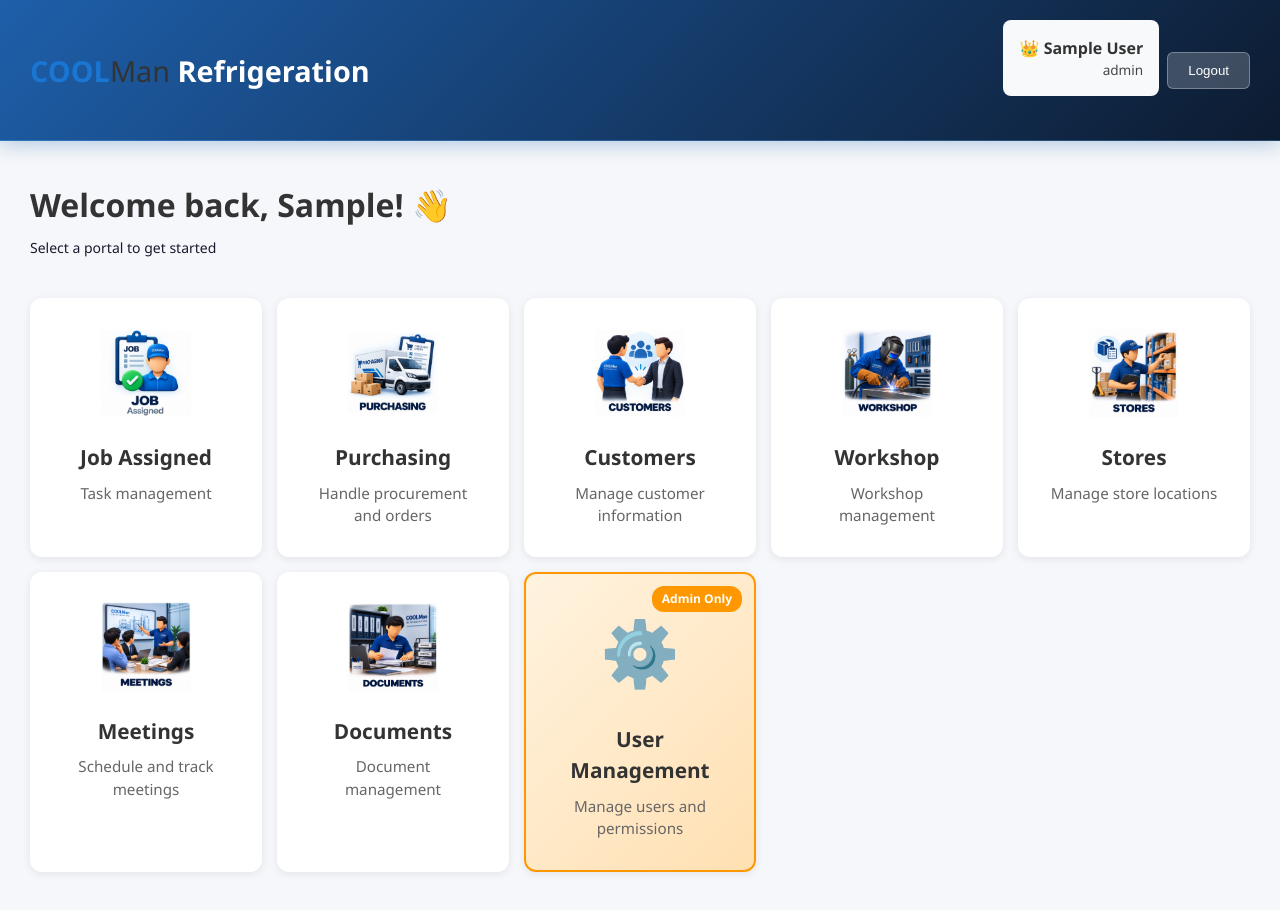
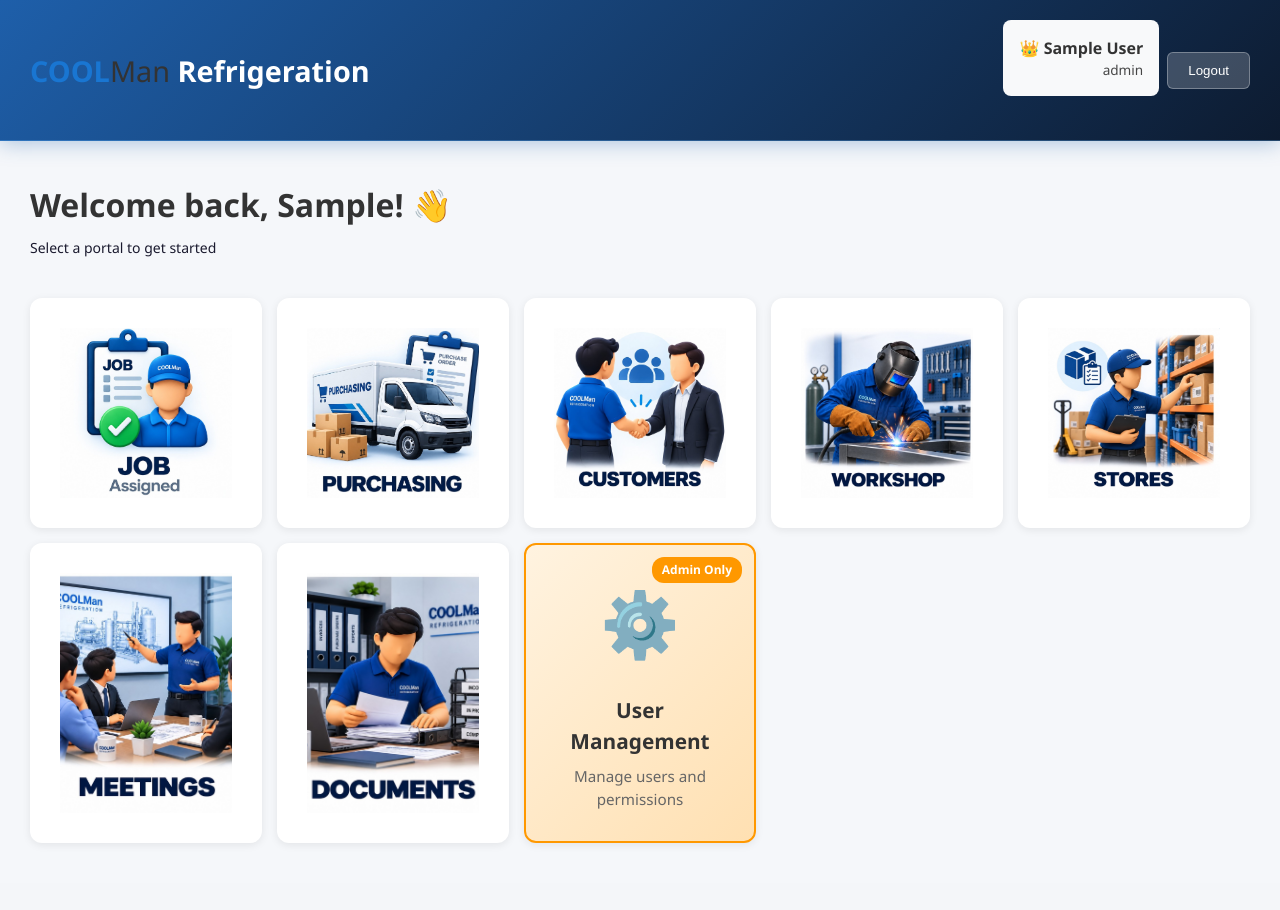
Before and after one commit to shanilkamfernando/CoolmanWorkshop, a React (Vite) app in the folder client/: page /dashboard in a window 1280 px wide. After the commit the page ends 883 px from the top, so only its background shows below. Built offline with nearby package versions, Linux system fonts and the light colour scheme; no server answers; sample sign-in values are in the browser's storage.

Commit message:
cards fit updated

```diff
--- a/client/src/components/dashboard/Dashboard.css
+++ b/client/src/components/dashboard/Dashboard.css
@@ -102,6 +102,20 @@
   transition: all 0.3s;
   position: relative;
   text-align: center;
+}
+.portal-tile.image-tile {
+  padding: 0;
+  overflow: hidden; /* clips the image to the rounded corners */
+  aspect-ratio: 1 / 1; /* square cards; change if your images aren't square */
+  display: block;
+  line-height: 0; /* removes the small gap under inline images */
+}
+
+.portal-tile-image {
+  display: block;
+  width: 100%;
+  height: 100%;
+  object-fit: cover; /* fills the whole card */
 }
 
 .portal-tile:hover:not(.disabled) {
--- a/client/src/components/dashboard/Dashboard.tsx
+++ b/client/src/components/dashboard/Dashboard.tsx
@@ -184,14 +184,14 @@ const Dashboard = () => {
                 key={portal.id}
                 className={`portal-tile ${!hasAccess ? "disabled" : ""}`}
                 onClick={() => hasAccess && navigate(portal.path)}
+                title={portal.label}
               >
                 {/* <div className="portal-image">{portal.image}</div> */}
-                <div className="portal-icon">
-                  <img src={portal.image} className="portal-image" />
-                </div>
 
-                <h3>{portal.label}</h3>
-                <p>{portal.description}</p>
+                <img src={portal.image} className="portal-tile-image" />
+
+                {/* <h3>{portal.label}</h3>
+                <p>{portal.description}</p> */}
                 {!hasAccess && (
                   <div className="no-access-badge">🔒 No Access</div>
                 )}
```
